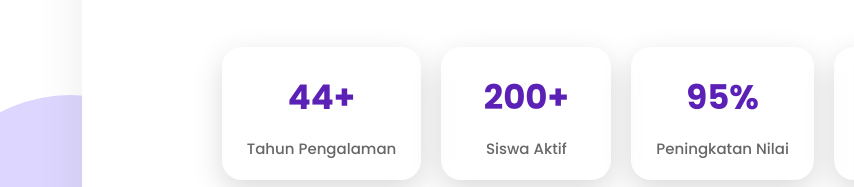
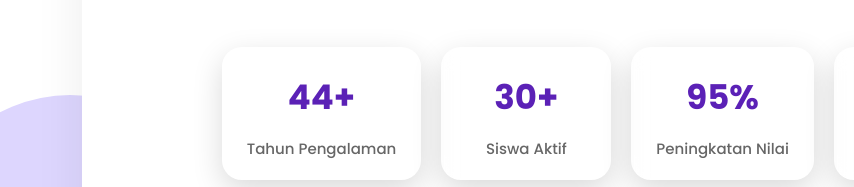
Before and after one commit to newpimagamasunterindah/web-new-primagama-sunter-indah, a plain HTML site: page index.html in a window 1280 px wide. Shown: the part 613-800 px from the top of the page, 0-854 px from the left. Drawn offline with Linux system fonts and the light colour scheme.

Commit message:
update html

```diff
--- a/index.html
+++ b/index.html
@@ -191,7 +191,7 @@
 
             <div class="stat-card">
 
-                <h2>200+</h2>
+                <h2>30+</h2>
 
                 <p>
 
```
